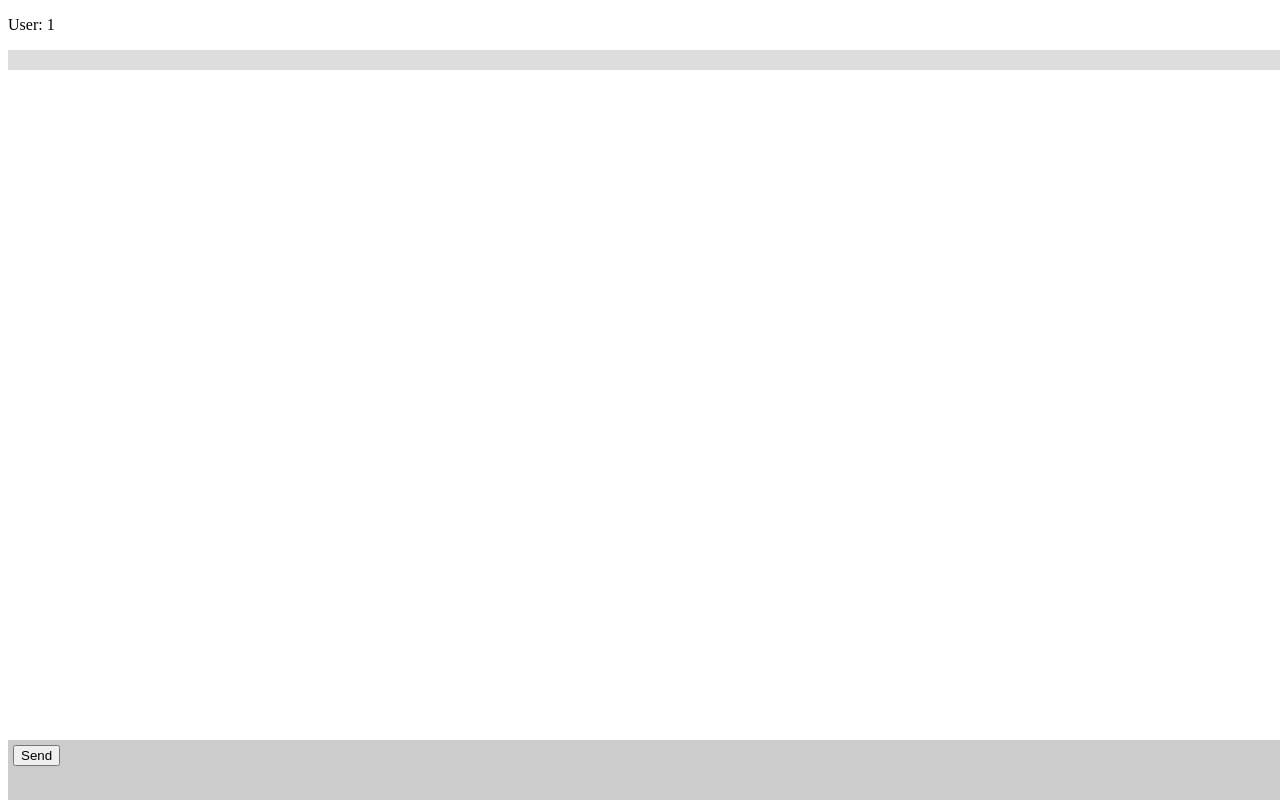
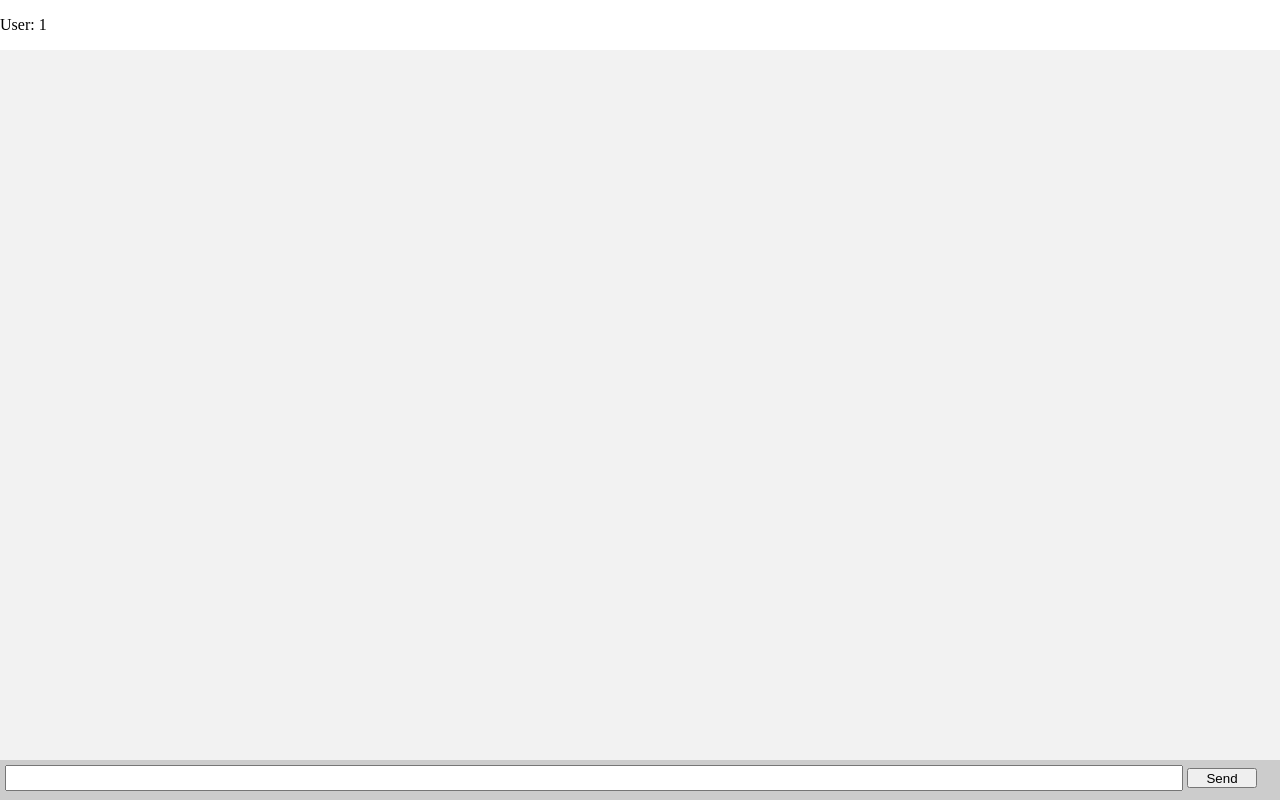
Before and after one commit to achimnol/pycon-kr2019-aiohttp-tutorial, a Python web app: template src/mychat/templates/index.html in a window 1280 px wide. Run offline with Jinja, Linux system fonts and the light colour scheme; the template is opened without the code that fills it: most values are stand-ins (such as "Sample title", 1, 10 or a date in 2020).

Commit message:
Clean up design and add chat input box

```diff
--- a/src/mychat/server.py
+++ b/src/mychat/server.py
@@ -22,6 +22,7 @@ async def index(request: web.Request) -> web.Response:
         user_id = f'user-{secrets.token_hex(8)}'
         sess['user_id'] = user_id
     content = tpl.render({
+        'impl_type': request.app['impl_type'],
         'user_id': user_id,
     })
     return web.Response(status=200, body=content, content_type='text/html')
--- a/src/mychat/templates/index.html
+++ b/src/mychat/templates/index.html
@@ -3,33 +3,50 @@
 <head>
   <title>My Chat</title>
   <style type="text/css">
+  body {
+    margin: 0;
+    padding: 0;
+  }
   #chat {
-    width: 100%;
-    height: 100% - 50px;
-    padding: 10px;
-    overflow: scroll;
-    background: #ddd;
+    position: absolute;
+    width: calc(100% - 10px);
+    top: 50px;
+    bottom: 30px;
+    margin: 0;
+    padding: 5px;
+    overflow-y: scroll;
+    background: #f2f2f2;
   }
   #chat .user {
     display: inline-block;
-    width: 20%;
+    width: calc(20% - 4px);
     padding: 2px;
     margin: 0;
     font-weight: bold;
   }
   #chat .text {
     display: inline-block;
-    width: 80%;
+    width: calc(80% - 4px);
     padding: 2px;
     margin: 0;
   }
   #chatInput {
     position: fixed;
     bottom: 0;
-    width: 100%;
-    height: 50px;
+    width: calc(100% - 10px);
+    height: 30px;
+    margin: 0;
     padding: 5px;
     background: #ccc;
+  }
+  #msg {
+    width: calc(100% - 100px);
+    height: 20px;
+  }
+  #send {
+    width: 70px;
+    height: 20px;
+    margin: 0;
   }
   </style>
 </head>
@@ -37,6 +54,7 @@
   <p>User: {{ user_id }}</p>
   <div id="chat"></div>
   <div id="chatInput">
+    <input type="text" id="msg">
     <button id="send">Send</button>
   </div>
 
@@ -54,12 +72,22 @@ async function sendChat(msg) {
 
 document.addEventListener('DOMContentLoaded', (e) => {
   let send_button = document.getElementById('send');
+  let chat_input = document.getElementById('msg');
   send_button.addEventListener('click', (e) => {
-    sendChat('test').then((result) => {
+    sendChat(chat_input.value).then((result) => {
       console.log('sendChat success:', result);
+      chat_input.value = '';
     }).catch((err) => {
       console.log('sendChat error:', err);
     });
+  });
+  chat_input.addEventListener('keyup', (e) => {
+    if (e.keyCode == 13) {
+      e.preventDefault();
+      if (chat_input.value == '')
+        return;
+      send_button.click();
+    }
   });
 
   let evt_source = new EventSource("/chat");
```
